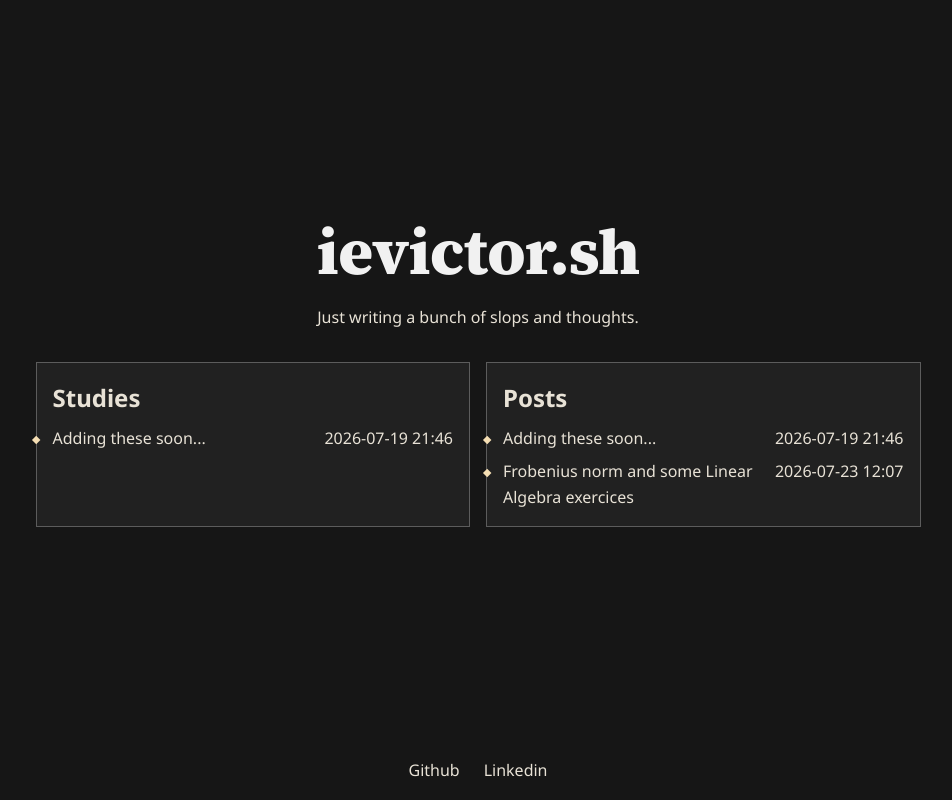
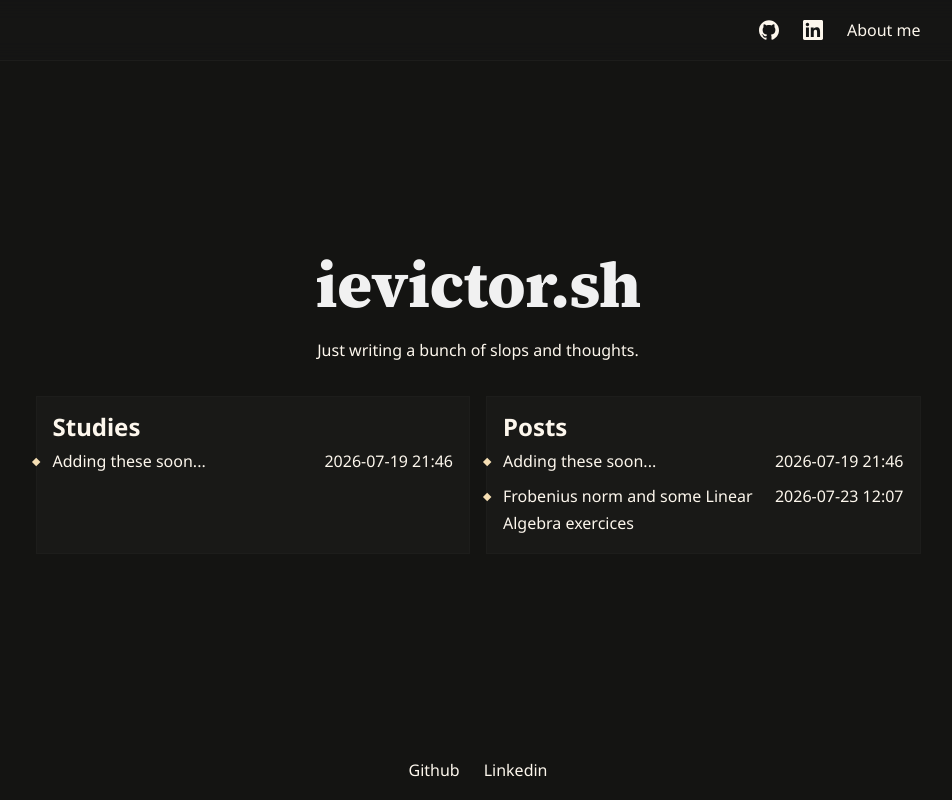
Before and after one commit to ieVictor/ievictor.sh, a plain HTML site: page index.html in a window 1280 px wide. Shown: the whole page, without its empty margins (162-1114 px from the left). Drawn offline with Linux system fonts and the light colour scheme.

Commit message:
feat: add navigation bar and improvements on readability

```diff
--- a/index.html
+++ b/index.html
@@ -46,5 +46,6 @@
     <a href="https://github.com/ieVictor" target="_blank">Github</a>
     <a href="https://www.linkedin.com/in/victor-gabriel-l/" target="_blank">Linkedin</a>
   </footer>
+  <script src="./scripts/nav.js"></script>
 </body>
 </html>
--- /dev/null
+++ b/scripts/nav.js
@@ -0,0 +1,32 @@
+const GITHUB_URL = "https://github.com/ieVictor"
+const LINKEDIN_URL = "https://www.linkedin.com/in/victor-gabriel-l/"
+
+const ICONS = {
+  github: `<svg viewBox="0 0 24 24" fill="currentColor" aria-hidden="true"><path d="M12 .297c-6.63 0-12 5.373-12 12 0 5.303 3.438 9.8 8.205 11.385.6.113.82-.258.82-.577 0-.285-.01-1.04-.015-2.04-3.338.724-4.042-1.61-4.042-1.61-.546-1.387-1.333-1.756-1.333-1.756-1.089-.745.083-.729.083-.729 1.205.084 1.838 1.237 1.838 1.237 1.07 1.834 2.809 1.304 3.495.997.108-.775.418-1.305.762-1.605-2.665-.305-5.467-1.334-5.467-5.931 0-1.311.469-2.381 1.236-3.221-.124-.303-.535-1.524.117-3.176 0 0 1.008-.322 3.301 1.23.957-.266 1.983-.399 3.003-.404 1.02.005 2.047.138 3.006.404 2.291-1.552 3.297-1.23 3.297-1.23.653 1.653.242 2.874.118 3.176.77.84 1.235 1.911 1.235 3.221 0 4.609-2.807 5.624-5.479 5.921.43.372.823 1.102.823 2.222 0 1.606-.014 2.898-.014 3.293 0 .322.216.694.825.576C20.565 22.092 24 17.592 24 12.297c0-6.627-5.373-12-12-12"/></svg>`,
+  linkedin: `<svg viewBox="0 0 24 24" fill="currentColor" aria-hidden="true"><path d="M20.447 20.452h-3.554v-5.569c0-1.328-.027-3.037-1.852-3.037-1.853 0-2.136 1.445-2.136 2.939v5.667H9.351V9h3.414v1.561h.046c.477-.9 1.637-1.85 3.37-1.85 3.601 0 4.267 2.37 4.267 5.455v6.286zM5.337 7.433c-1.144 0-2.063-.926-2.063-2.065 0-1.138.92-2.063 2.063-2.063 1.14 0 2.064.925 2.064 2.063 0 1.139-.925 2.065-2.064 2.065zm1.782 13.019H3.555V9h3.564v11.452zM22.225 0H1.771C.792 0 0 .774 0 1.729v20.542C0 23.227.792 24 1.771 24h20.451C23.2 24 24 23.227 24 22.271V1.729C24 .774 23.2 0 22.222 0h.003z"/></svg>`
+}
+
+function buildNav() {
+  const nav = document.createElement("nav")
+  nav.className = "site-nav"
+  nav.setAttribute("aria-label", "Primary")
+
+  if (document.querySelector("main#hero")) {
+    nav.classList.add("site-nav--hero")
+  }
+
+  nav.innerHTML = `
+    <div class="site-nav__inner">
+      <a class="site-nav__brand" href="./index.html">ievictor.sh</a>
+      <div class="site-nav__links">
+        <a href="${GITHUB_URL}" target="_blank" rel="noopener" aria-label="GitHub">${ICONS.github}</a>
+        <a href="${LINKEDIN_URL}" target="_blank" rel="noopener" aria-label="LinkedIn">${ICONS.linkedin}</a>
+        <a href="./index.html">About me</a>
+      </div>
+    </div>
+  `
+
+  document.body.insertBefore(nav, document.body.firstChild)
+}
+
+document.addEventListener("DOMContentLoaded", buildNav)
--- a/styles/dracula-theme.css
+++ b/styles/dracula-theme.css
@@ -15,6 +15,7 @@
   overflow-x: auto;
   padding: 0.5em;
   background: var(--surface-color);
+  border: var(--border);
 }
 
 .hljs-built_in,
--- a/styles/index.css
+++ b/styles/index.css
@@ -1,10 +1,10 @@
 :root {
   /* Colors */
-  --text-color: #e8e2d6;
+  --text-color: #fdf7ed;
   --title-color: #f1f1f1;
-  --background-color: #161616;
-  --surface-color: #212121;
-  --border-color: #5c5c5c;
+  --background-color: #141412;
+  --surface-color: color-mix(in srgb, var(--background-color) 98%, white);
+  --border-color: color-mix(in srgb, var(--background-color) 96%, white);
   --accent-color: wheat;
 
   /* Typography */
@@ -18,7 +18,7 @@
   --font-size-xl: clamp(2rem, 6vw, 3em);
   --font-size-xxl: clamp(2.5rem, 9vw, 4em);
   --font-weight-light: 300;
-  --font-weight-regular: 400;
+  --font-weight-regular: 500;
   --font-weight-bold: 700;
   --font-weight-title: 800;
 
@@ -35,6 +35,11 @@
   /* Borders & effects */
   --border: 1px solid var(--border-color);
   --hover-opacity: .5;
+
+  /* Navigation */
+  --nav-height: 60px;
+  --nav-background: rgba(22, 22, 22, 0.8);
+  --nav-blur: 10px;
 }
 
 html {
@@ -68,6 +73,60 @@ main {
 
   display: flex;
   flex-flow: column;
+}
+
+.site-nav {
+  position: sticky;
+  top: 0;
+  z-index: 10;
+
+  width: 100%;
+  box-sizing: border-box;
+
+  background-color: var(--nav-background);
+  backdrop-filter: blur(var(--nav-blur));
+  -webkit-backdrop-filter: blur(var(--nav-blur));
+  border-bottom: var(--border);
+}
+
+.site-nav__inner {
+  box-sizing: border-box;
+  max-width: var(--body-max-width);
+  height: var(--nav-height);
+  margin: 0 auto;
+  padding: 0 var(--body-side-padding);
+
+  display: flex;
+  flex-flow: row;
+  align-items: center;
+  justify-content: space-between;
+}
+
+.site-nav__brand {
+  font-family: var(--font-family-title);
+  font-variant-caps: small-caps;
+  font-weight: var(--font-weight-title);
+  font-size: var(--font-size-sm);
+  color: var(--title-color);
+  user-select: none;
+}
+
+.site-nav--hero .site-nav__brand {
+  display: none;
+}
+
+.site-nav__links {
+  display: flex;
+  flex-flow: row;
+  align-items: center;
+  margin-inline-start: auto;
+  gap: var(--space-md);
+
+  svg {
+    width: 20px;
+    height: 20px;
+    display: block;
+  }
 }
 
 main#hero {
@@ -151,6 +210,9 @@ header {
   flex-flow: column;
   gap: var(--space-sm);
   margin: 0 0 var(--space-lg) 0;
+  max-width: 70ch;
+  width: 100%;
+  align-self: center;
 
   #information {
     display: flex;
@@ -170,6 +232,7 @@ header {
 }
 
 blockquote {
+  border-radius: 2px;
   margin: 0;
   padding: var(--space-sm);
   background-color: var(--surface-color);
@@ -203,3 +266,7 @@ table {
     }
   }
 }
+
+.katex {
+  font-size: var(--text-font-size) !important;
+}
--- a/styles/text.css
+++ b/styles/text.css
@@ -8,7 +8,12 @@ html {
 
 body {
   font-size: var(--text-font-size);
-  line-height: 1.6;
+  line-height: 27px;
+  hyphens: auto;
+}
+
+p {
+  margin-top: var(--space-xs);
 }
 
 h1 {
@@ -20,14 +25,14 @@ h1 {
   font-family: var(--font-family-title);
   font-size: var(--font-size-xl);
   font-weight: var(--font-weight-title);
-  letter-spacing: -1px;
+  letter-spacing: -.012em;
   text-wrap: balance;
   color: var(--title-color);
 }
 
 h2 {
   position: relative;
-  margin: var(--space-sm) auto;
+  margin: var(--space-lg) auto;
   text-transform: none;
   font-size: var(--font-size-lg);
   font-weight: var(--font-weight-bold);
@@ -42,18 +47,18 @@ h2::after {
   left: 0;
   width: 100%;
   height: 1px;
-  background-color: var(--border-color);
+  background-color: gray;
 }
 
 h3 {
-  margin: var(--space-sm) auto;
+  margin: var(--space-md) auto;
   font-weight: var(--font-weight-bold);
   line-height: 1.2;
   color: var(--title-color);
 }
 
 h4 {
-  margin: var(--space-sm) auto;
+  margin: var(--space-md) auto;
   font-weight: var(--font-weight-bold);
   line-height: 1.2;
   color: var(--title-color);
```
Also changed, not shown: frobenius_norm.html (+2 -0 lines), posts/frobenius_norm/index.md (+8 -9 lines), styles/toc.css (+6 -5 lines), template.html (+1 -0 lines).
